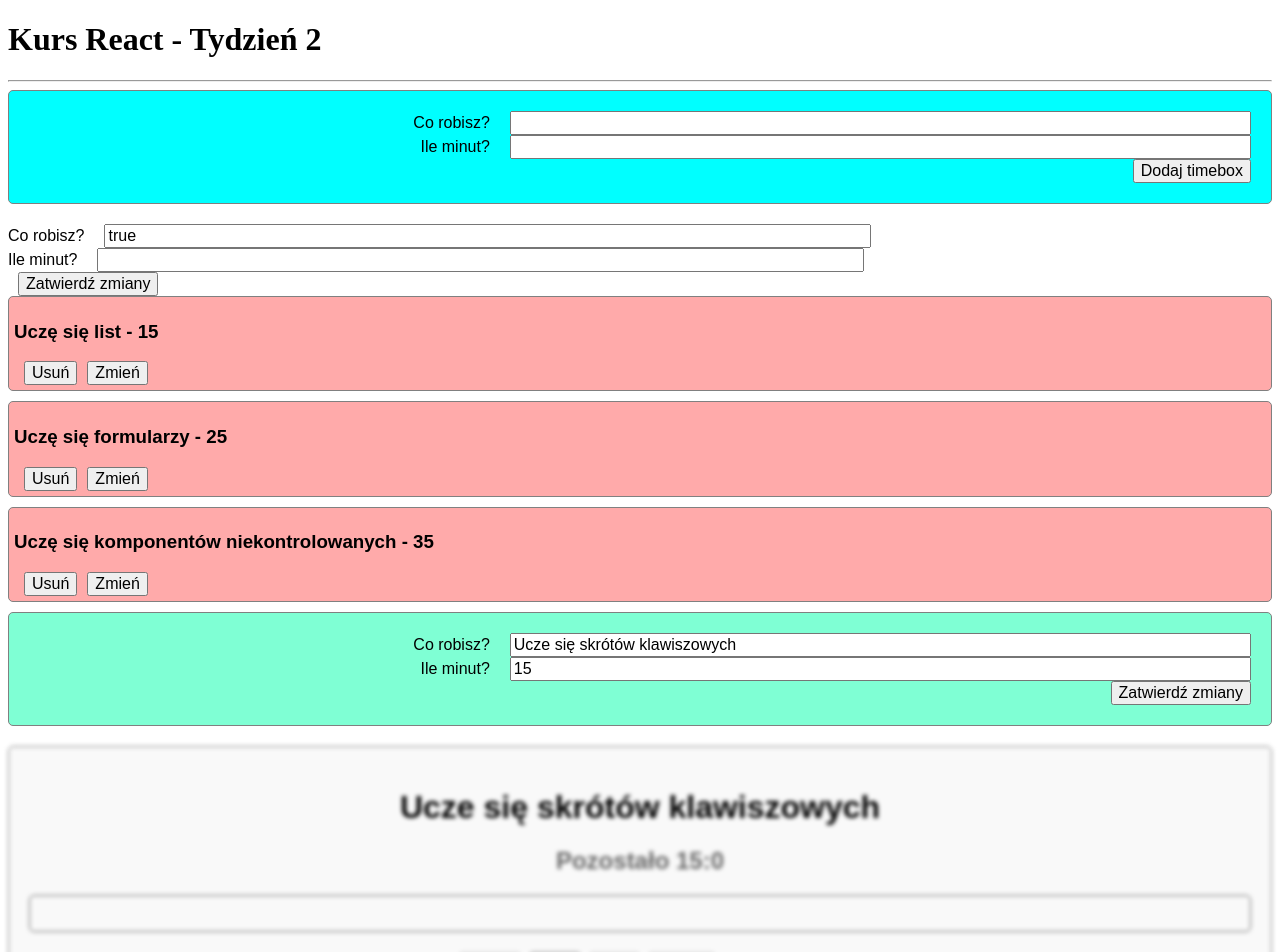
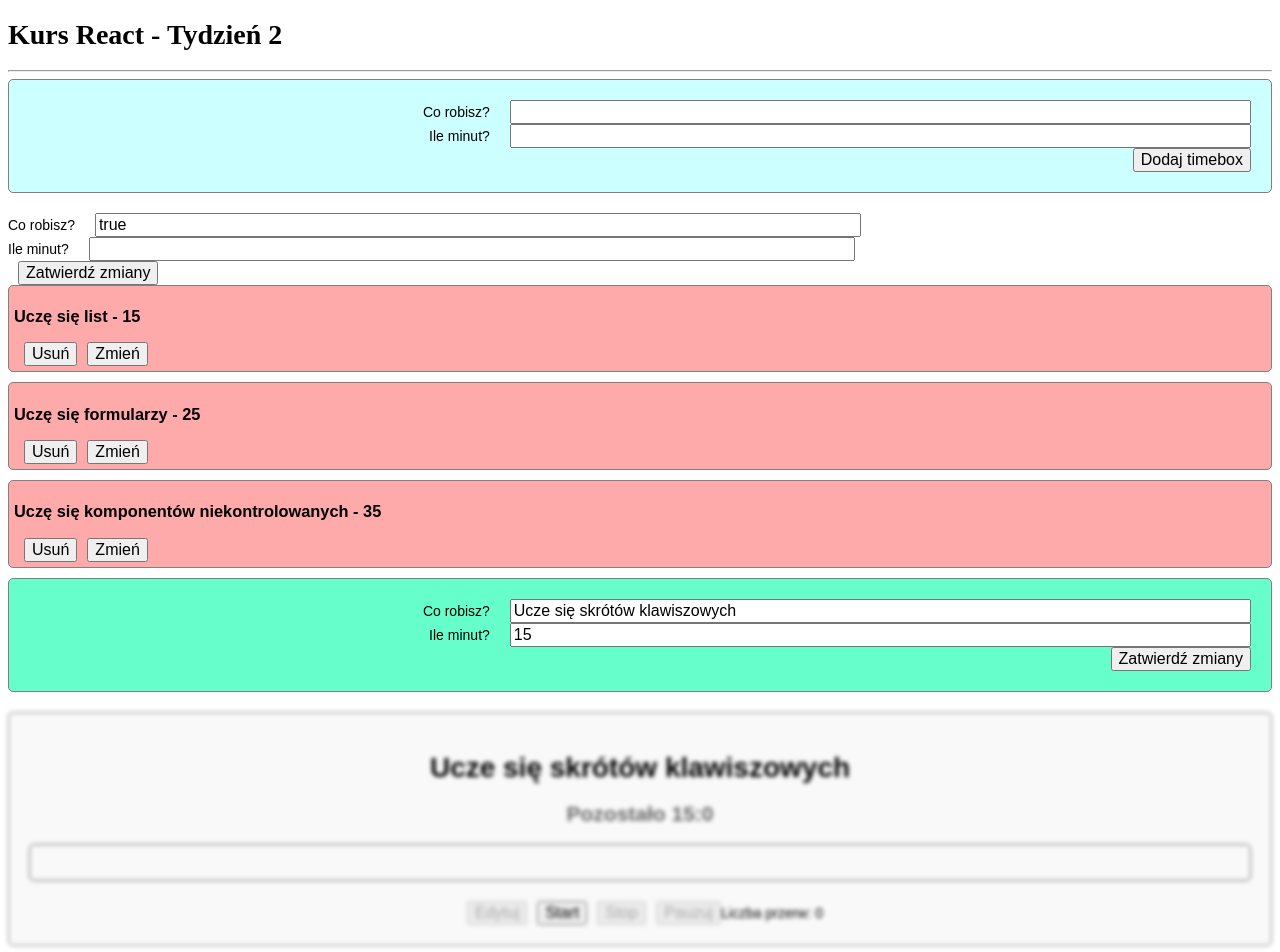
Before and after one commit to bas-adams/react-pomodoro, a React (Create React App) app: page / in a window 1280 px wide. Shown: the top 952 px of the page. Built offline with nearby package versions, Linux system fonts and the light colour scheme.

Commit message:
Extract styles per components

```diff
--- /dev/null
+++ b/src/styles/base.scss
@@ -0,0 +1,3 @@
+html {
+    font-size: 14px;
+}
--- /dev/null
+++ b/src/styles/components.scss
@@ -0,0 +1,18 @@
+@import './components/app.scss';
+@import './components/clock.scss';
+@import './components/progressBar.scss';
+@import './components/timebox.scss';
+@import './components/timeboxEditor.scss';
+@import './components/timeboxCreator.scss';
+@import './components/currentTimebox.scss';
+
+input {
+    min-width: 60%;
+    margin-left: 20px;
+    font-size: 16px;
+}
+
+button {
+    font-size: 16px;
+    margin-left: 10px;
+}
--- /dev/null
+++ b/src/styles/components/app.scss
@@ -0,0 +1,3 @@
+.App {
+    font-family: sans-serif;
+}
--- /dev/null
+++ b/src/styles/components/clock.scss
@@ -0,0 +1,3 @@
+.Clock {
+    color: orangered;
+}
--- /dev/null
+++ b/src/styles/components/currentTimebox.scss
@@ -0,0 +1,7 @@
+.CurrentTimebox {
+    border: $default-border;
+    border-radius: $border-radius;
+    padding: 20px;
+    text-align: center;
+    background-color: #ffffaa;
+}
--- /dev/null
+++ b/src/styles/components/progressBar.scss
@@ -0,0 +1,17 @@
+
+.ProgressBar {
+    border: 1px solid orangered;
+    border-radius: $border-radius;
+    height: 25px;
+    margin-bottom: 20px;
+    padding: 5px;
+    display: flex;
+    justify-content: flex-start;
+
+    ::after {
+        content: '';
+        height: 100%;
+        background-color: orangered;
+        width: var(--progress);
+    }
+}
--- /dev/null
+++ b/src/styles/components/timebox.scss
@@ -0,0 +1,7 @@
+.Timebox {
+    background-color: #ffaaaa;
+    border: $default-border;
+    border-radius: $border-radius;
+    padding: 5px;
+    margin-bottom: 10px;
+}
--- /dev/null
+++ b/src/styles/components/timeboxCreator.scss
@@ -0,0 +1,8 @@
+.TimeboxCreator {
+    text-align: right;
+    border: $default-border;
+    border-radius: $border-radius;
+    background-color: lighten(aqua, 40);
+    padding: 20px;
+    margin-bottom: 20px;
+}
--- /dev/null
+++ b/src/styles/components/timeboxEditor.scss
@@ -0,0 +1,8 @@
+.TimeboxEditor {
+    text-align: right;
+    border: $default-border;
+    border-radius: $border-radius;
+    background-color: darken(aquamarine, 5);
+    padding: 20px;
+    margin-bottom: 20px;
+}
--- a/src/styles/main.scss
+++ b/src/styles/main.scss
@@ -1,77 +1,4 @@
-.App {
-    font-family: sans-serif;
-}
-
-.Timebox {
-    border: 1px solid gray;
-    border-radius: 5px;
-    padding: 5px;
-    margin-bottom: 10px;
-}
-
-.TimeboxEditor, .TimeboxCreator {
-    text-align: right;
-    border: 1px solid gray;
-    border-radius: 5px;
-    padding: 20px;
-    margin-bottom: 20px;
-}
-
-.TimeboxCreator {
-    background-color: aqua;
-}
-
-.TimeboxEditor {
-    background-color: aquamarine;
-}
-
-.Timebox {
-    background-color: #ffaaaa;
-}
-
-.CurrentTimebox {
-    background-color: #ffffaa;
-}
-
-input {
-    min-width: 60%;
-    margin-left: 20px;
-    font-size: 16px;
-}
-
-button {
-    font-size: 16px;
-    margin-left: 10px;
-}
-
-.CurrentTimebox {
-    border: 1px solid gray;
-    border-radius: 5px;
-    padding: 20px;
-    text-align: center;
-}
-
-.Clock {
-    color: orangered;
-}
-
-.ProgressBar {
-    border: 1px solid orangered;
-    border-radius: 5px;
-    height: 25px;
-    margin-bottom: 20px;
-    padding: 5px;
-    display: flex;
-    justify-content: flex-start;
-}
-
-.ProgressBar::after {
-    content: '';
-    height: 100%;
-    background-color: orangered;
-    width: var(--progress);
-}
-
-.inactive {
-    filter: blur(2px) grayscale(1);
-}
+@import 'base.scss';
+@import 'variables.scss';
+@import 'utilities.scss';
+@import 'components.scss';
--- /dev/null
+++ b/src/styles/utilities.scss
@@ -0,0 +1,3 @@
+.inactive {
+    filter: blur(2px) grayscale(1);
+}
--- /dev/null
+++ b/src/styles/variables.scss
@@ -0,0 +1,3 @@
+// variables
+$default-border: 1px solid gray;
+$border-radius: 5px;
```
